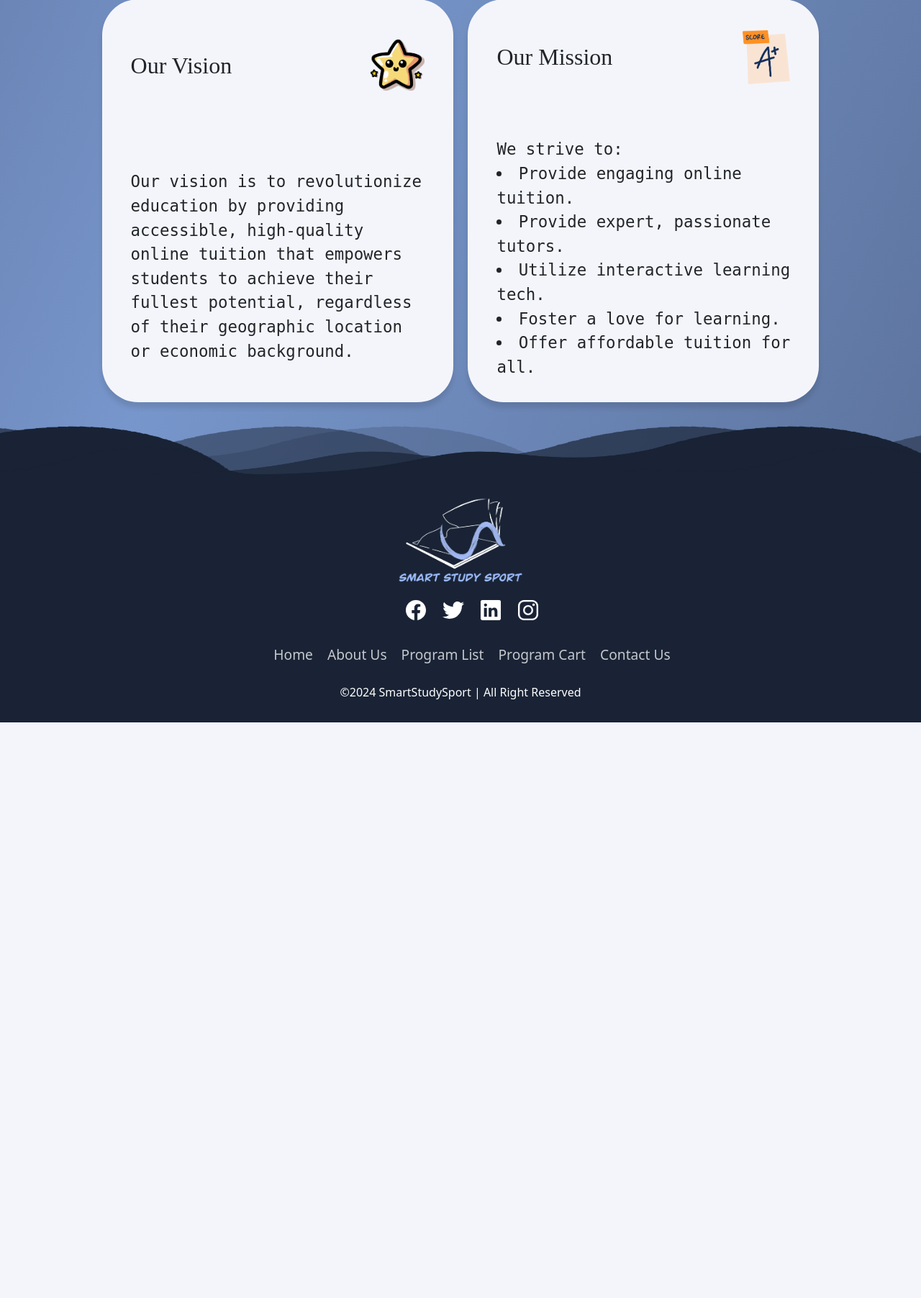
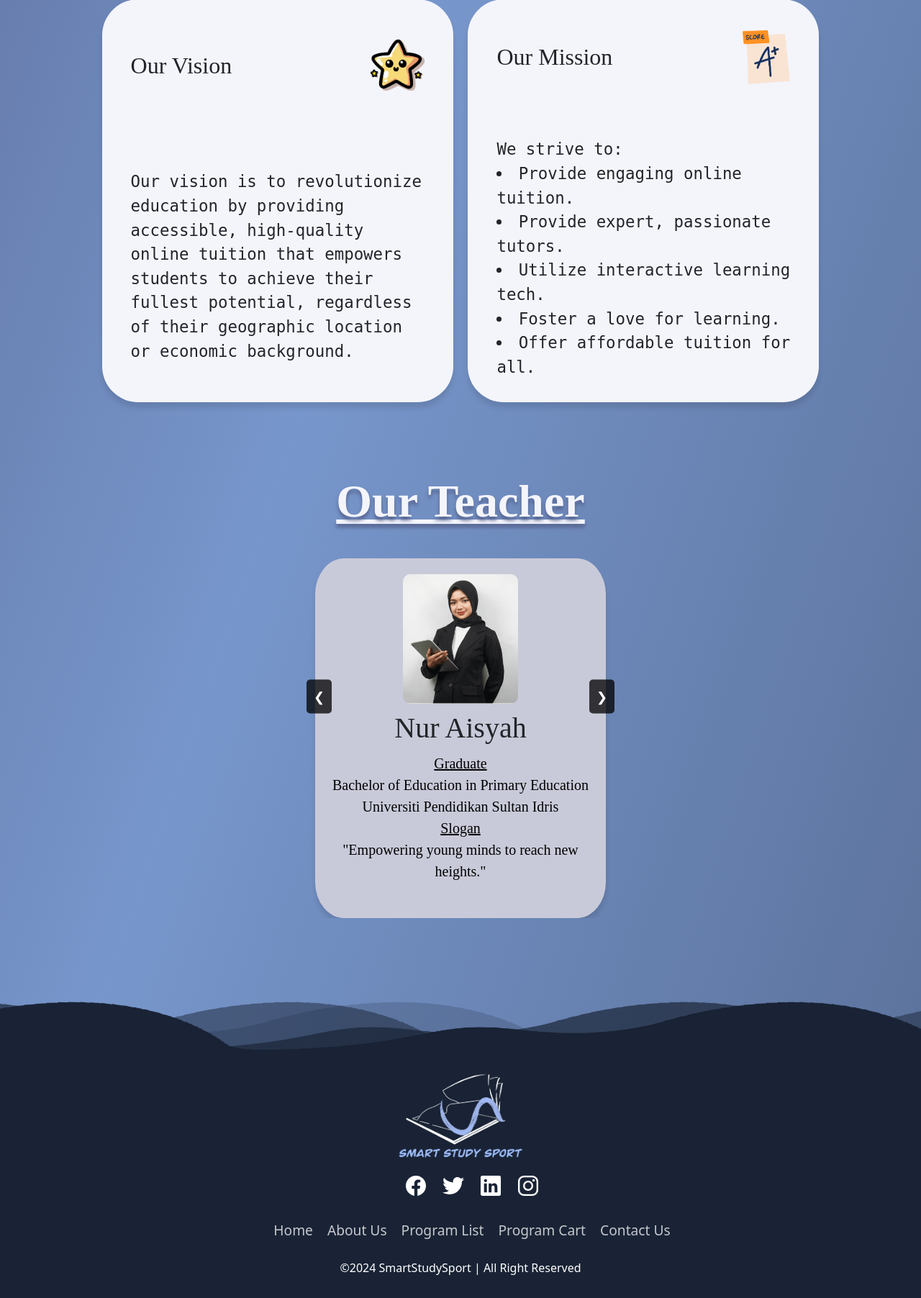
Before and after one commit to MrQin877/WebPro-B2200838, a PHP site: page /AboutUs.html in a window 1280 px wide. Shown: the part 1968-3772 px from the top of the page at 72% size. Before the commit the page ends 2972 px from the top, so only its background shows below. Run offline with PHP 8.4, Linux system fonts and the light colour scheme.

Commit message:
About Us complete

```diff
--- a/AboutUS.css
+++ b/AboutUS.css
@@ -116,9 +116,16 @@ body {
     scrollbar-width:thin ;
     display: flex;
   }
-.lecturebox {
 
-}
+
+/* Teacher box part*/
+.testimonial {
+    position: relative;
+    max-width: 900px;
+    width: 100%;
+    padding: 50px 0;
+    overflow: hidden;
+  }
 
 
 
--- a/AboutUs.html
+++ b/AboutUs.html
@@ -7,7 +7,9 @@
     <script type="text/javascript" src="https://db.onlinewebfonts.com/s/71976204cf6d53991ececd406824ec45?family=Jack+Armstrong+BB"></script>
     <link href="https://cdn.jsdelivr.net/npm/bootstrap@5.3.3/dist/css/bootstrap.min.css" rel="stylesheet">
     <link rel="stylesheet" href="AboutUS.css">
+    <link rel="stylesheet" href="slideshow.css">
     <script src="multiUsage.js" defer></script>
+    <script src="slideshow.js"></script>
 </head>
 <body>
     <headers></headers>
@@ -76,6 +78,67 @@
             </table>
         </div>
     </section>
+    <section >
+        <div class="slider">
+            <h1 class="Jack-large-word" style="text-align: center; text-decoration: underline;">Our Teacher</h1>
+            <button class="arrow left" onclick="prevSlide()">&#10094;</button>
+            <button class="arrow right" onclick="nextSlide()">&#10095;</button>
+            <div class="slides">
+                <div class="disease-slide">
+                    <img src="test/images/t1.png" alt="Common Cold">
+                    <h2 class="Jack-normal-word">Nur Aisyah</h2>
+                    <p class="Jack-normal-word" style="text-decoration: underline;">Graduate</p>
+                    <p class="Jack-normal-word">Bachelor of Education in Primary Education <br> Universiti Pendidikan Sultan Idris</p>
+                    <p class="Jack-normal-word" style="text-decoration: underline;">Slogan</p>
+                    <p class="Jack-normal-word">"Empowering young minds to reach new heights."</p>
+                </div>
+                <div class="disease-slide">
+                    <img src="test/images/t2.png" alt="Asthma">
+                    <h2 class="Jack-normal-word">Ahmad Zulfiqar</h2>
+                    <p class="Jack-normal-word" style="text-decoration: underline;">Graduate</p>
+                    <p class="Jack-normal-word">Bachelor of Science in Mathematics <br>University of Malaya</p>
+                    <p class="Jack-normal-word" style="text-decoration: underline;">Slogan</p>
+                    <p class="Jack-normal-word">"Unlocking the potential within every student"</p>
+                </div>
+                <div class="disease-slide">
+                    <img src="test/images/t3.png" alt="Ear Infections">
+                    <h2 class="Jack-normal-word">Lim Mei Ying</h2>
+                    <p class="Jack-normal-word" style="text-decoration: underline;">Graduate</p>
+                    <p class="Jack-normal-word">Bachelor of Science in Biology <br>Tsinghua University</p>
+                    <p class="Jack-normal-word" style="text-decoration: underline;">Slogan</p>
+                    <p class="Jack-normal-word">"Nurturing curiosity and a love for learning."</p>
+                </div>
+                <div class="disease-slide">
+                    <img src="test/images/t4.png" alt="Head Lice">
+                    <h2 class="Jack-normal-word">Chen Wei</h2>
+                    <p class="Jack-normal-word" style="text-decoration: underline;">Graduate</p>
+                    <p class="Jack-normal-word">Bachelor of Arts in English Literature <br>National University of Singapore</p>
+                    <p class="Jack-normal-word" style="text-decoration: underline;">Slogan</p>
+                    <p class="Jack-normal-word">"Inspiring minds, one lesson at a time."</p>
+                </div>
+                <div class="disease-slide">
+                    <img src="test/images/t5.png" alt="Worm Infections">
+                    <h2 class="Jack-normal-word">Rajesh Kumar</h2>
+                    <p class="Jack-normal-word" style="text-decoration: underline;">Graduate</p>
+                    <p class="Jack-normal-word">Bachelor of Engineering in Mechanical Engineering <br>Indian Institute of Technology</p>
+                    <p class="Jack-normal-word" style="text-decoration: underline;">Slogan</p>
+                    <p class="Jack-normal-word">"Engineering brighter futures."</p>
+                </div>
+
+                <div class="disease-slide">
+                    <img src="test/images/t6.png" alt="Chickenpox">
+                    <h2 class="Jack-normal-word">Priya Nair</h2>
+                    <p class="Jack-normal-word" style="text-decoration: underline;">Graduate</p>
+                    <p class="Jack-normal-word">Bachelor of Commerce in Accounting <br>University of Mumbai</p>
+                    <p class="Jack-normal-word" style="text-decoration: underline;">Slogan</p>
+                    <p class="Jack-normal-word">"Guiding students towards academic excellence."</p>
+                </div>
+            </div>
+            <button class="arrow right" onclick="nextSlide()">&#10095;</button>
+            <button class="arrow left" onclick="prevSlide()">&#10094;</button>
+        </div>
+    </section >
+
     <footers></footers>
     <script type="module" src="https://unpkg.com/ionicons@5.5.2/dist/ionicons/ionicons.esm.js"></script>
       <script nomodule src="https://unpkg.com/ionicons@5.5.2/dist/ionicons/ionicons.js"></script>
--- /dev/null
+++ b/slideshow.css
@@ -0,0 +1,66 @@
+.slider {
+    position: relative;
+    width: 35%;
+
+    margin: 0 auto;
+    overflow: hidden;
+}
+
+.slides {
+    display: flex;
+    transition: transform 0.5s ease-in-out;
+    align-items: center;
+}
+
+.disease-slide {
+    min-width: 90%;
+    height: 500px;
+    margin-left: 5%;
+    margin-right: 5%;
+    box-sizing: border-box;
+    padding: 5%;
+    justify-content: center;
+    align-items: center;
+    text-align: center;
+    background-color: #C9CAD9;
+    border-radius: 10%;
+    box-shadow: 0 8px 7px rgba(0, 0, 0, 0.1);
+}
+
+.disease-slide img {
+    width: auto;
+    height: 180px;
+    border-radius: 10px;
+}
+
+.disease-slide h2 {
+    font-size: 40px;
+    margin: 10px 0;
+}
+
+.disease-slide p {
+    font-size: 20px;
+    color: black;
+    margin: 0;
+}
+
+.arrow {
+    position: absolute;
+    top: 50%;
+    transform: translateY(-50%);
+    background-color: rgba(0, 0, 0, 0.5);
+    color: white;
+    border: none;
+    font-size: 18px;
+    padding: 10px;
+    cursor: pointer;
+    border-radius: 5px;
+}
+
+.arrow.left {
+    left: 10px;
+}
+
+.arrow.right {
+    right: 10px;
+}
--- /dev/null
+++ b/slideshow.js
@@ -0,0 +1,27 @@
+let currentSlide = 0;
+
+function showSlide(index) {
+    const slides = document.querySelector('.slides');
+    const totalSlides = document.querySelectorAll('.disease-slide').length;
+
+    if (index >= totalSlides) {
+        currentSlide = 0;
+    } else if (index < 0) {
+        currentSlide = totalSlides - 1;
+    } else {
+        currentSlide = index;
+    }
+
+    slides.style.transform = `translateX(${-currentSlide * 100}%)`;
+}
+
+function nextSlide() {
+    showSlide(currentSlide + 1);
+}
+
+function prevSlide() {
+    showSlide(currentSlide - 1);
+}
+
+// Auto-slide (optional)
+// setInterval(nextSlide, 5000); // Change slide every 5 seconds
```
Also changed, not shown: test/images/t1.png (added), test/images/t2.png (added), test/images/t3.png (added), test/images/t4.png (added), test/images/t5.png (added), test/images/t6.png (added).
